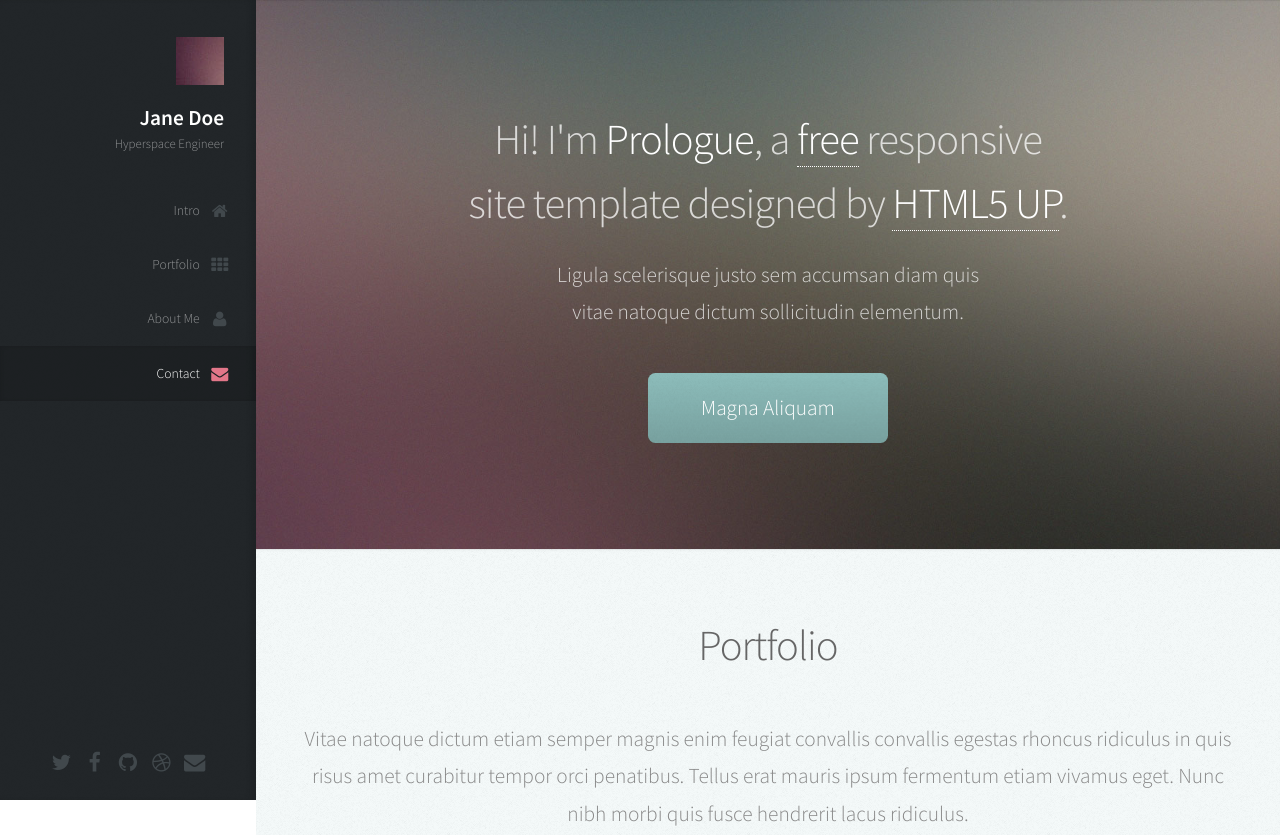
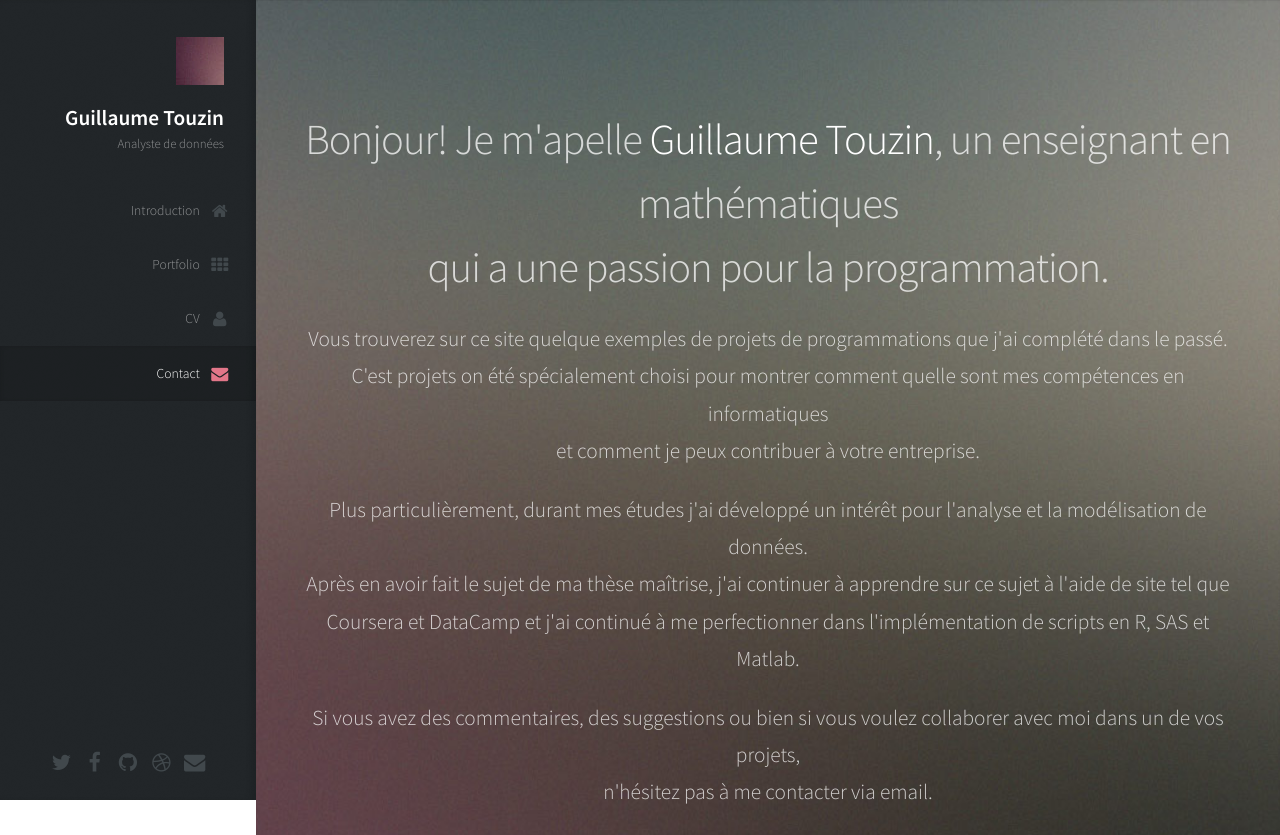
Before and after one commit to GTouzin/GTouzin.github.io, a plain HTML site: page index.html in a window 1280 px wide. Shown: the top 835 px of the page. Drawn offline with Linux system fonts and the light colour scheme.

Commit message:
Update index.html

```diff
--- a/index.html
+++ b/index.html
@@ -6,7 +6,7 @@
 -->
 <html>
 	<head>
-		<title>Prologue by HTML5 UP</title>
+		<title>Portfolio de Guillaume Touzin</title>
 		<meta charset="utf-8" />
 		<meta name="viewport" content="width=device-width, initial-scale=1" />
 		<!--[if lte IE 8]><script src="assets/js/ie/html5shiv.js"></script><![endif]-->
@@ -24,8 +24,8 @@
 					<!-- Logo -->
 						<div id="logo">
 							<span class="image avatar48"><img src="images/avatar.jpg" alt="" /></span>
-							<h1 id="title">Jane Doe</h1>
-							<p>Hyperspace Engineer</p>
+							<h1 id="title">Guillaume Touzin</h1>
+							<p>Analyste de données</p>
 						</div>
 
 					<!-- Nav -->
@@ -44,9 +44,9 @@
 
 							-->
 							<ul>
-								<li><a href="#top" id="top-link" class="skel-layers-ignoreHref"><span class="icon fa-home">Intro</span></a></li>
+								<li><a href="#top" id="top-link" class="skel-layers-ignoreHref"><span class="icon fa-home">Introduction</span></a></li>
 								<li><a href="#portfolio" id="portfolio-link" class="skel-layers-ignoreHref"><span class="icon fa-th">Portfolio</span></a></li>
-								<li><a href="#about" id="about-link" class="skel-layers-ignoreHref"><span class="icon fa-user">About Me</span></a></li>
+								<li><a href="#about" id="about-link" class="skel-layers-ignoreHref"><span class="icon fa-user">CV </span></a></li>
 								<li><a href="#contact" id="contact-link" class="skel-layers-ignoreHref"><span class="icon fa-envelope">Contact</span></a></li>
 							</ul>
 						</nav>
@@ -76,15 +76,21 @@
 						<div class="container">
 
 							<header>
-								<h2 class="alt">Hi! I'm <strong>Prologue</strong>, a <a href="http://html5up.net/license">free</a> responsive<br />
-								site template designed by <a href="http://html5up.net">HTML5 UP</a>.</h2>
-								<p>Ligula scelerisque justo sem accumsan diam quis<br />
-								vitae natoque dictum sollicitudin elementum.</p>
+								<h2 class="alt">Bonjour! Je m'apelle <strong>Guillaume Touzin</strong>, un enseignant en mathématiques <br />
+								qui a une passion pour la programmation.</h2>
+								<p>Vous trouverez sur ce site quelque exemples de projets de programmations que j'ai complété dans le passé. <br />
+								C'est projets on été spécialement choisi pour montrer comment quelle sont mes compétences en informatiques <br/>
+								et comment je peux contribuer à votre entreprise.</p>
+
+								<p>Plus particulièrement, durant mes études j'ai développé un intérêt pour l'analyse et la modélisation de données. <br/>
+								Après en avoir fait le sujet de ma thèse maîtrise, j'ai continuer à apprendre sur ce sujet à l'aide de site tel que <br/>
+								Coursera et DataCamp et j'ai continué à me perfectionner dans l'implémentation de scripts en R, SAS et Matlab. <br/>
+
+								<p>Si vous avez des commentaires, des suggestions ou bien si vous voulez collaborer avec moi dans un de vos projets, <br/>
+								n'hésitez pas à me contacter via email.</p>
 							</header>
 
-							<footer>
-								<a href="#portfolio" class="button scrolly">Magna Aliquam</a>
-							</footer>
+
 
 						</div>
 					</section>
```
